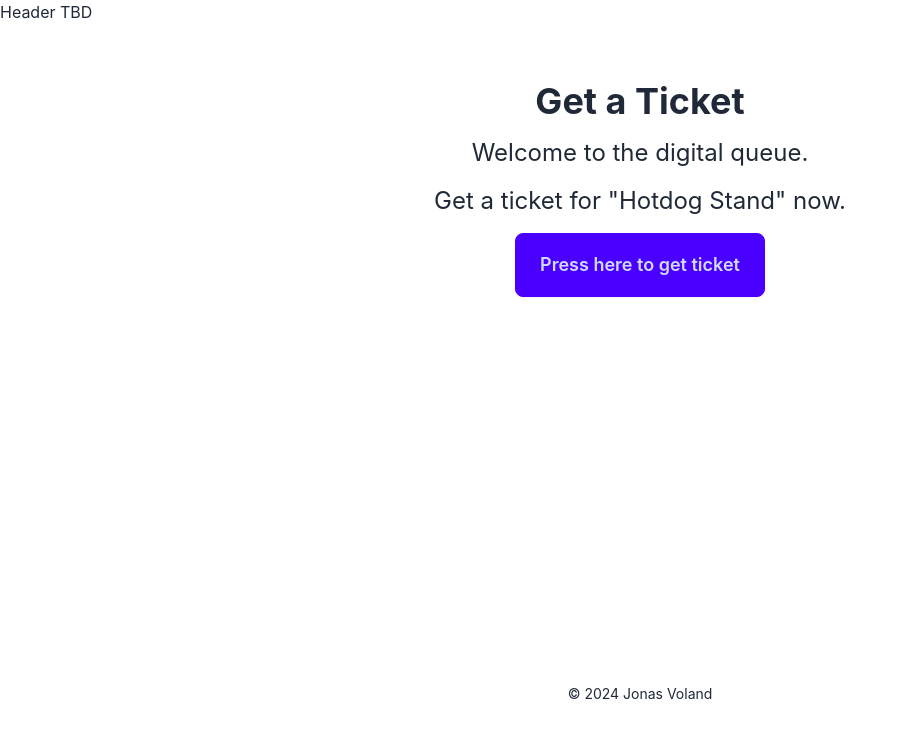
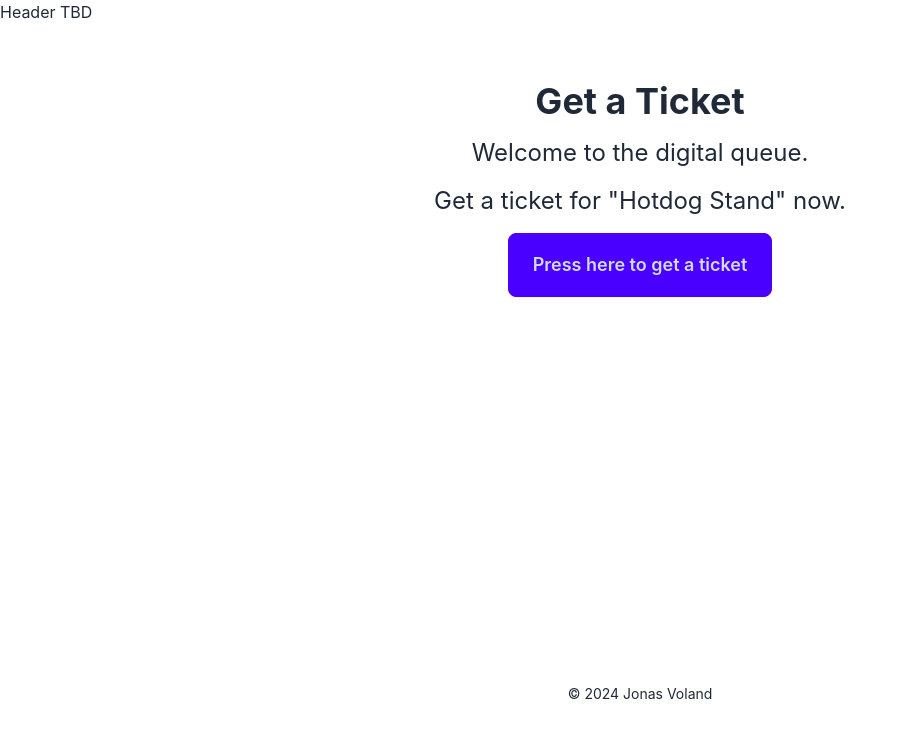
Before and after one commit to Wenish/virtual-q-web-client, a React (Vite) app: page /queues/1/ticket-new in a window 1280 px wide. Shown: the top 738 px of the page, without its empty margins (0-906 px from the left). Built offline with nearby package versions, Linux system fonts and the light colour scheme.

Commit message:
Update PageTicketNew.tsx

```diff
--- a/src/pages/PageTicketNew.tsx
+++ b/src/pages/PageTicketNew.tsx
@@ -10,7 +10,7 @@ const PageTicketNew = () => {
       </p>
       <div className="grid justify-center">
         <button className="btn btn-primary btn-lg">
-          Press here to get ticket
+          Press here to get a ticket
         </button>
       </div>
     </div>
```
